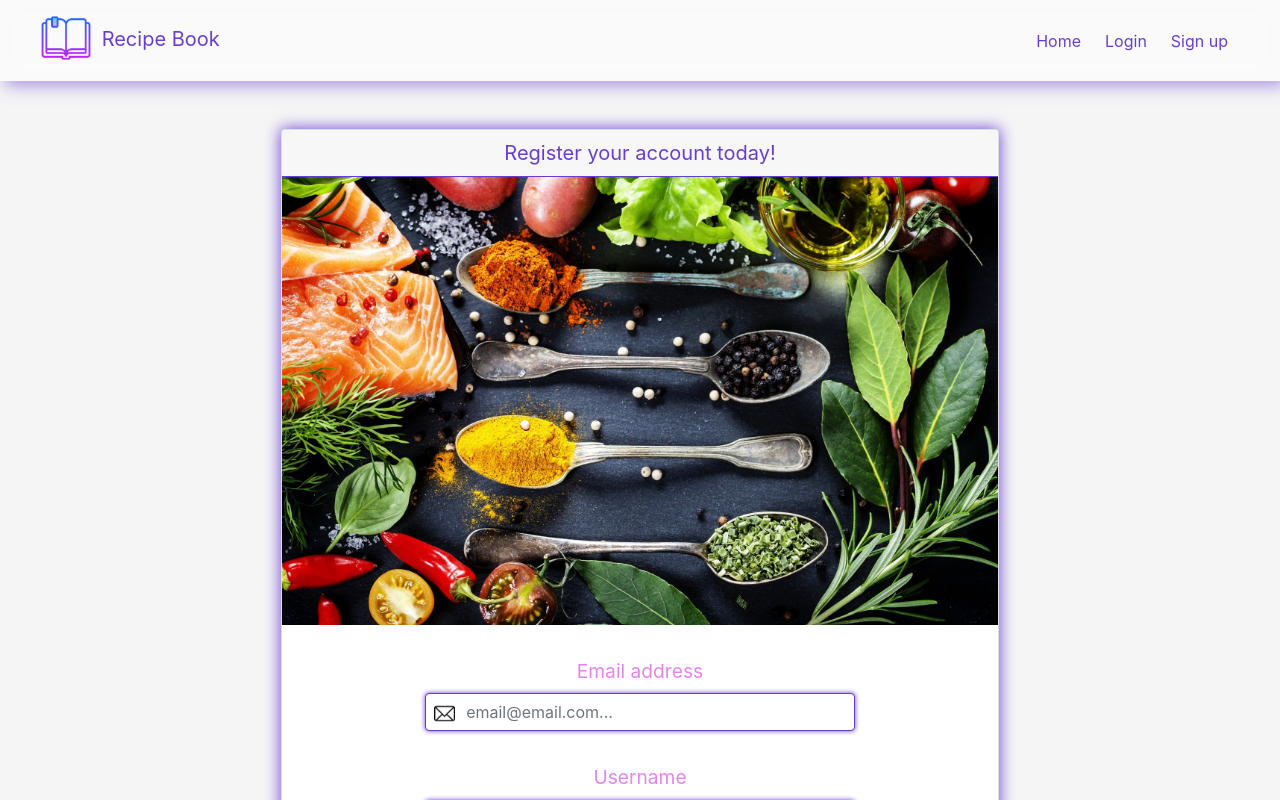
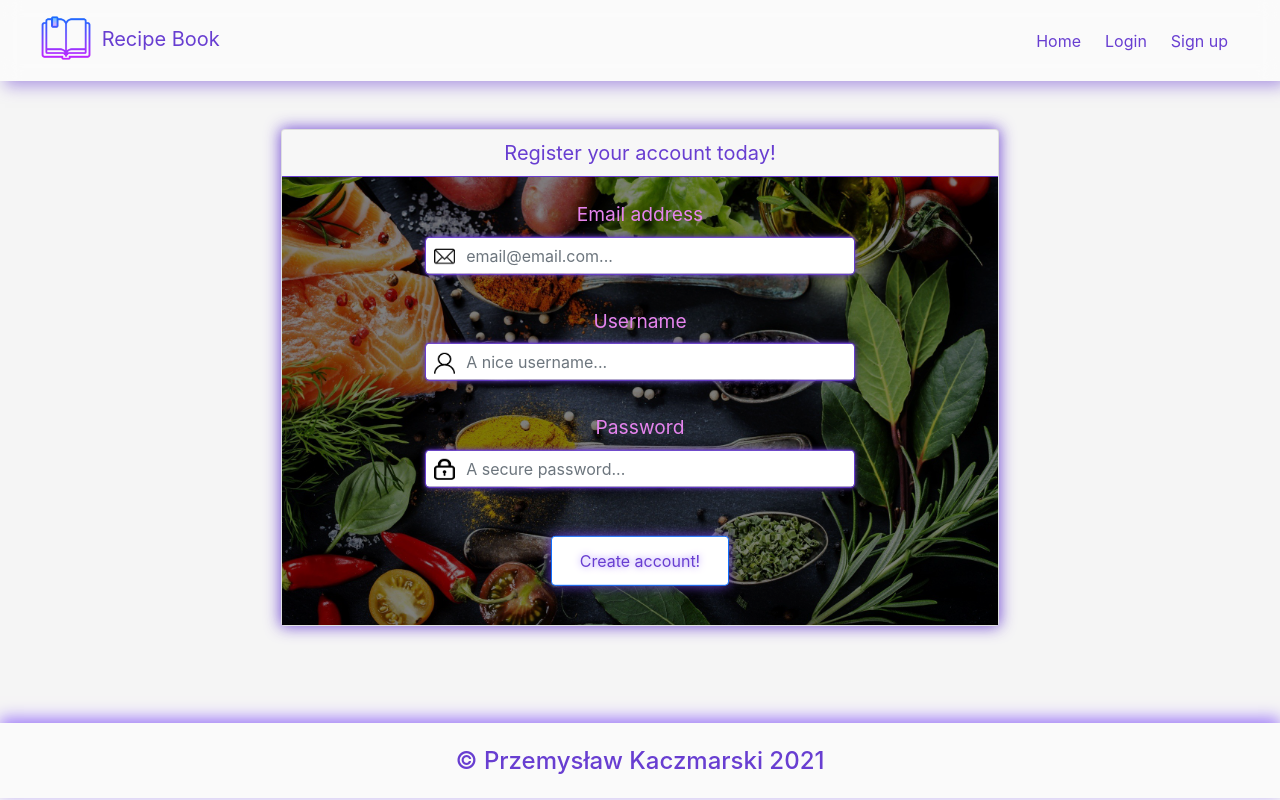
Before and after one commit to Eciric/Recipe-Book, a React (Create React App) app in the folder src/main/webapp/frontend/: page /register in a window 1280 px wide. Shown: the top 800 px of the page. Built offline with nearby package versions, Linux system fonts and the light colour scheme.

Commit message:
Added and updated the styling of several components

```diff
--- a/src/main/webapp/frontend/src/index.css
+++ b/src/main/webapp/frontend/src/index.css
@@ -178,7 +178,7 @@ code {
 }
 
 #addProfilePictureIcon:hover {
-  color: darkviolet;
+  color: hotpink;
   cursor: pointer;
 }
 
@@ -407,3 +407,74 @@ label {
   border-radius: 15px;
   object-fit: cover;
 }
+
+#creatorName {
+  text-decoration: none;
+  color:#683ed1;
+}
+
+#creatorName:hover {
+  color:hotpink;
+  text-shadow: 0 0 5px hotpink;
+}
+
+#as-react-datatable-table-head > div.col-md-6.float-right.text-right {
+  display: flex !important;
+  justify-content: flex-end !important;
+}
+
+span.input-group-text {
+  background-color: whitesmoke !important;
+}
+
+th {
+  color: #683ed1 !important;
+}
+
+.table th {
+  background: white !important;
+}
+
+.table tr:nth-child(odd){
+  background: #e8deff !important;
+}
+
+.table tr:nth-child(even){
+  background: white !important;
+}
+
+.table {
+  text-align: center !important;
+}
+
+.register-image {
+  filter:brightness(50%);
+}
+
+.register-body {
+  position: relative;
+  display: flex;
+  justify-content: center;
+}
+
+.register-form {
+  position: absolute;
+  width: 100%;
+  top: 50%;
+  transform:translateY(-50%);
+}
+
+#as-react-datatable-table-foot > div.col-md-6.pull-right.text-right {
+  padding-top: 10px;
+}
+
+#likesImage {
+  width: 100px;
+  height: 100px;
+  transition: 0.5s;
+}
+
+#likesImage:hover {
+  cursor: pointer;
+  transform: scale(1.1);
+}
```
